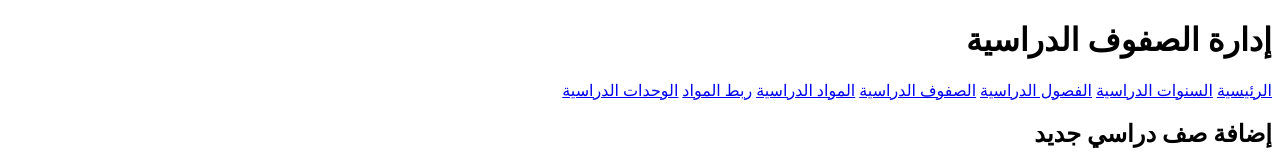
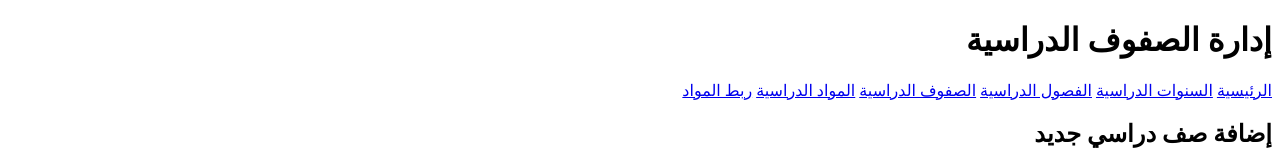
Before and after one commit to gooldn98-svg/school-platform, a plain HTML site: page pages/grades.html in a window 1280 px wide. Shown: the top 165 px of the page. Drawn offline with nearby package versions, Linux system fonts and the light colour scheme; no server answers.

Commit message:
Update grades.html

```diff
--- a/pages/grades.html
+++ b/pages/grades.html
@@ -16,7 +16,6 @@
     <a href="grades.html">الصفوف الدراسية</a>
     <a href="subjects.html">المواد الدراسية</a>
     <a href="grade-subjects.html">ربط المواد</a>
-            <a href="chapters.html">الوحدات الدراسية</a>
 </nav>
     </header>
 
```
Lines whose indentation alone changed are shown as unchanged.
